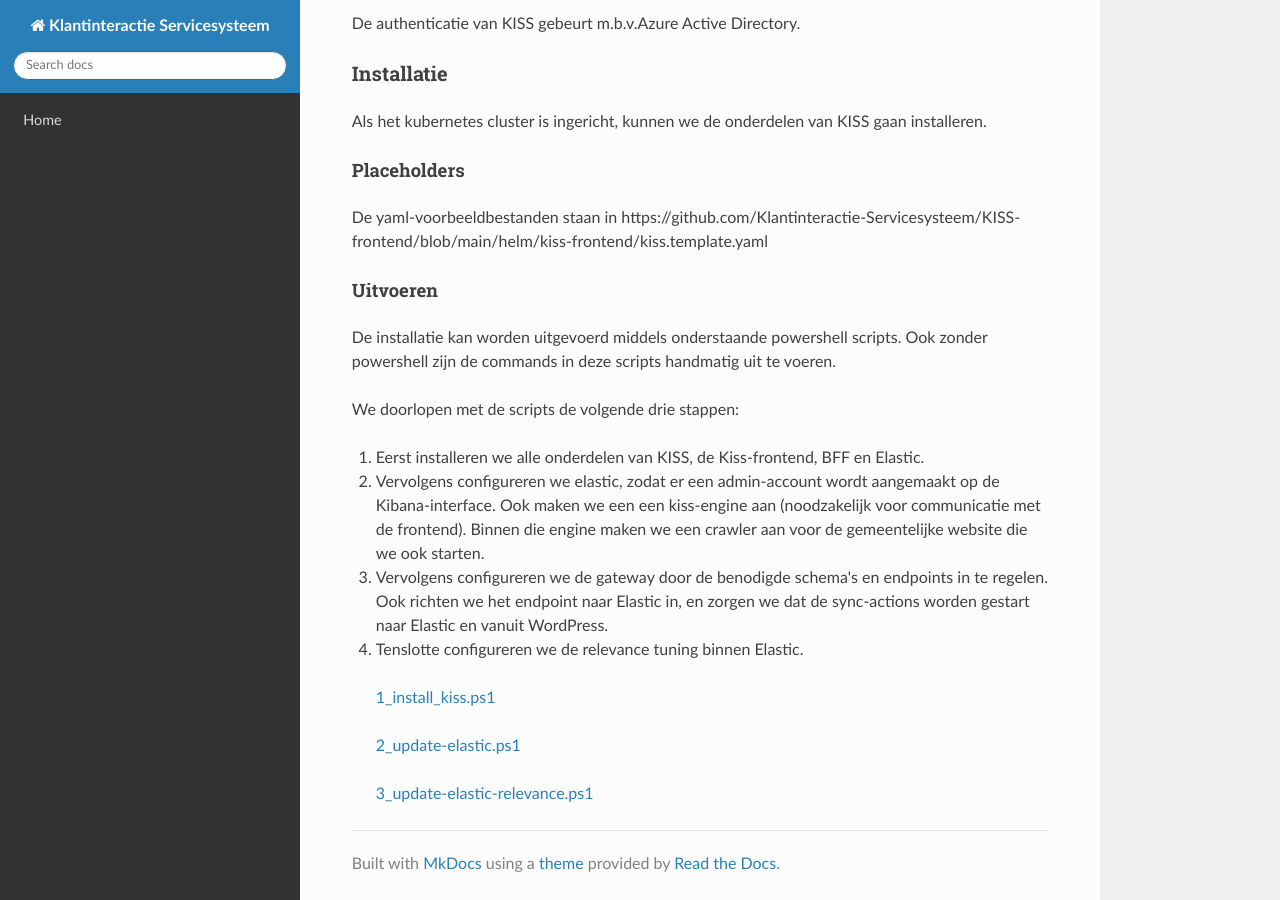
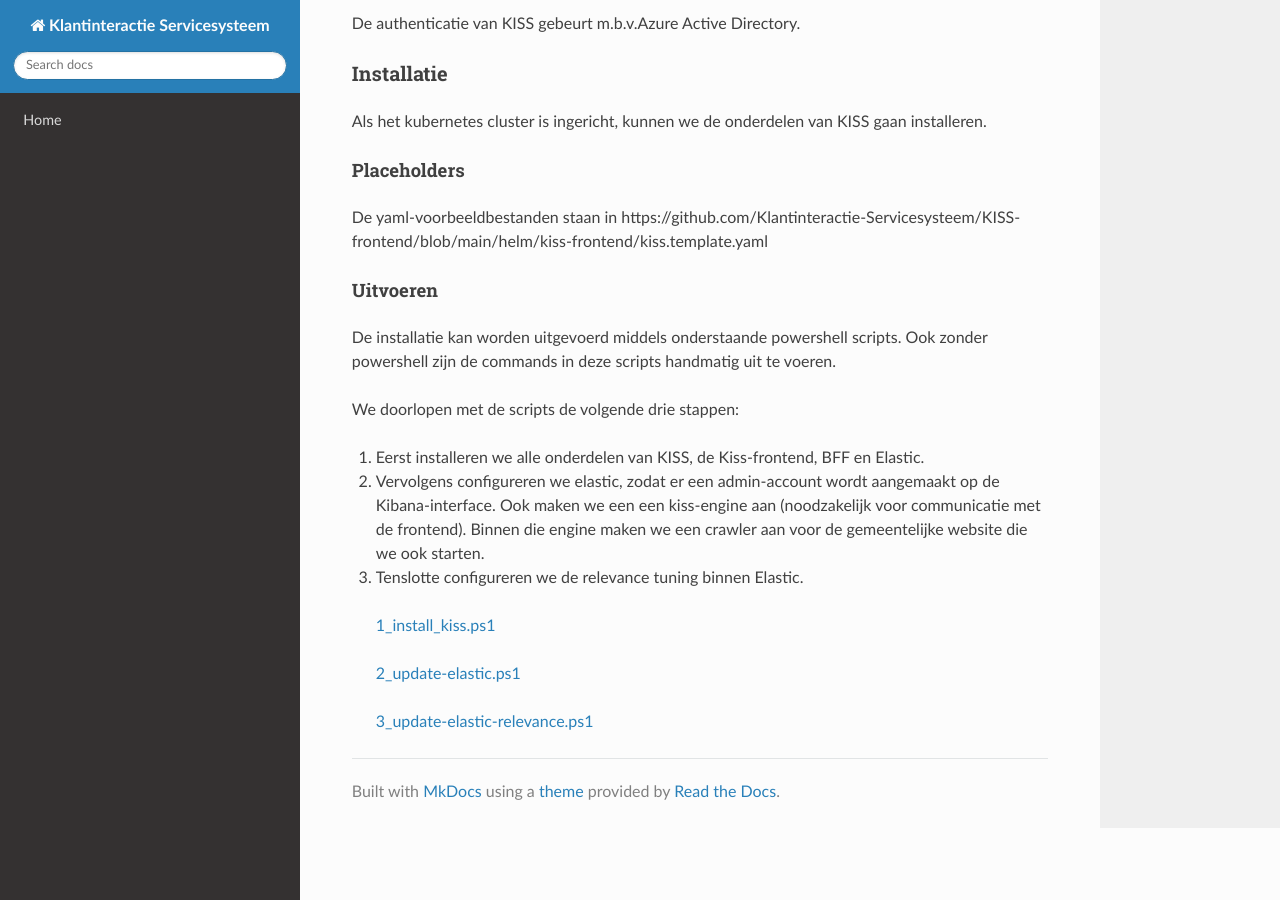
Before and after one commit to Klantinteractie-Servicesysteem/.github, an MkDocs documentation site: the page built from docs/INSTALLATION.md, in a window 1280 px wide and 900 px high, scrolled down 1497 px. Built offline with MkDocs 1.6.1, drawn with Linux system fonts in a browser that asks for light colours; nearby versions of some CDN libraries.

Commit message:
Update INSTALLATION.md

```diff
--- a/docs/INSTALLATION.md
+++ b/docs/INSTALLATION.md
@@ -64,8 +64,7 @@
 
 1. Eerst installeren we alle onderdelen van KISS, de Kiss-frontend, BFF en Elastic.
 2. Vervolgens configureren we elastic, zodat er een admin-account wordt aangemaakt op de Kibana-interface. Ook maken we een een kiss-engine aan (noodzakelijk voor communicatie met de frontend). Binnen die engine maken we een crawler aan voor de gemeentelijke website die we ook starten.
-3. Vervolgens configureren we de gateway door de benodigde schema's en endpoints in te regelen. Ook richten we het endpoint naar Elastic in, en zorgen we dat de sync-actions worden gestart naar Elastic en vanuit WordPress.
-4. Tenslotte configureren we de relevance tuning binnen Elastic.
+3. Tenslotte configureren we de relevance tuning binnen Elastic.
 
 > [1_install_kiss.ps1](https://github.com/Klantinteractie-Servicesysteem/.github/blob/main/docs/scripts/1_install_kiss.ps1)
 >
```
